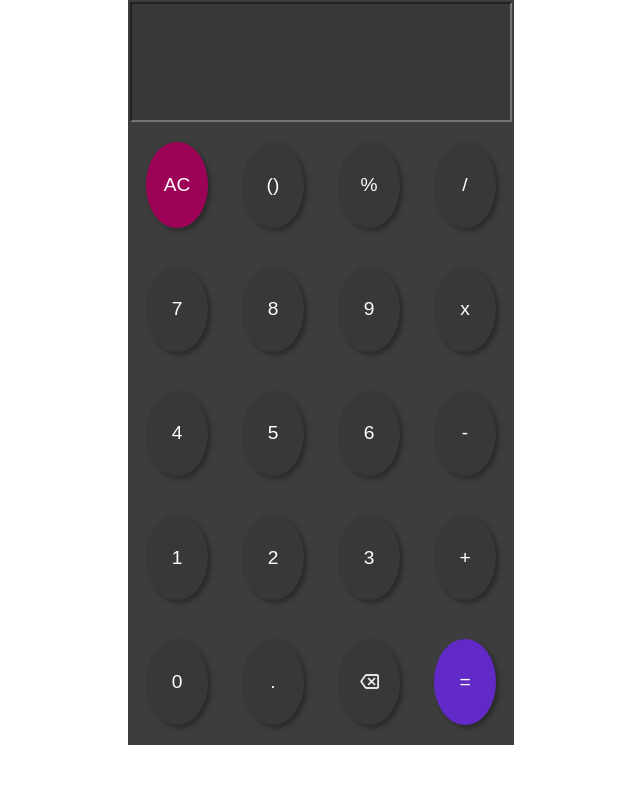
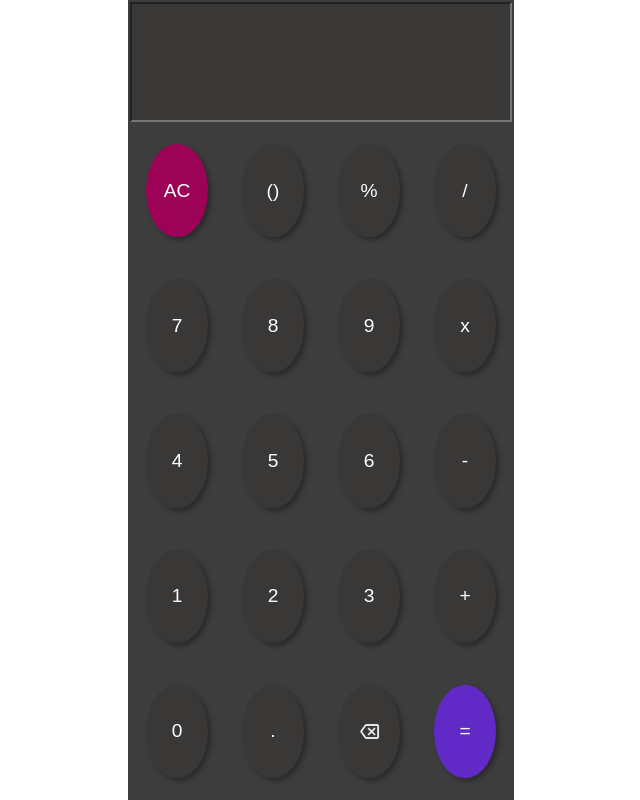
Before and after one commit to hugoopinheiro/calculadora, a plain HTML site: page index.html in a window 1280 px wide. Shown: the whole page, without its empty margins (319-959 px from the left). Drawn offline with nearby package versions, Linux system fonts and the light colour scheme.

Commit message:
testing css

```diff
--- a/style.css
+++ b/style.css
@@ -11,18 +11,13 @@ body{
     display: flex;
     align-items: center;
     justify-content: center;
-    background: rgb(255, 255, 255);
-    width: 100vw;
-    max-height: 745px;
+    margin: 0;
+    padding: 0;
 }
 table{
-    /* display: flex;
-    flex-direction: column;
-    align-items: center;
-    justify-content: center; */
     max-width: 386px;
     width: 100%;
-    height: 100%;
+    height: 100vh;
     background: #3d3d3d;
     text-align: center;
 }
@@ -36,6 +31,7 @@ input#results{
     font-size: 2.5em;
     background: #3a3737;
     color: #fff;
+    outline: none;
 }
 input[type="button"]{
     border: none;
```
